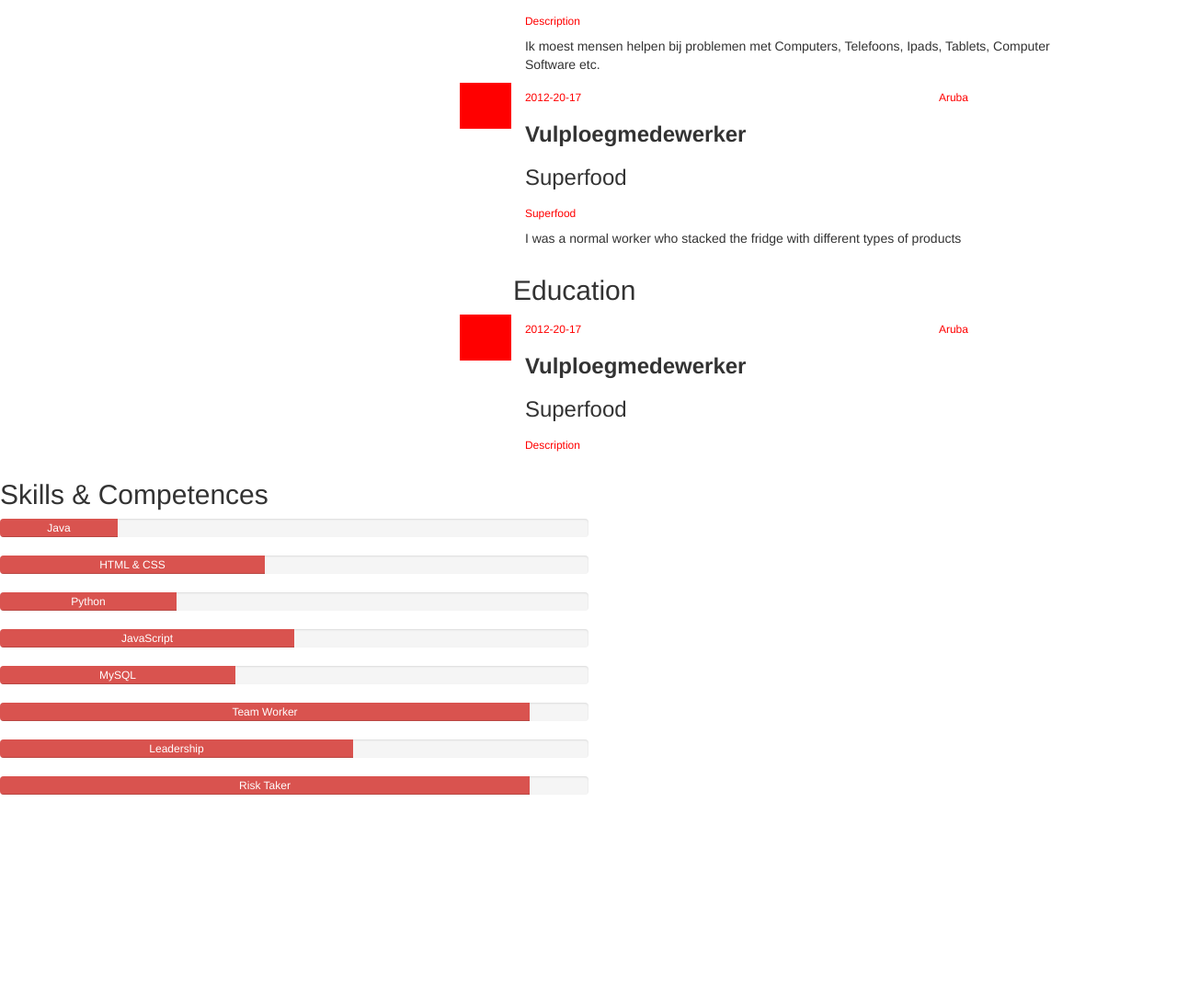
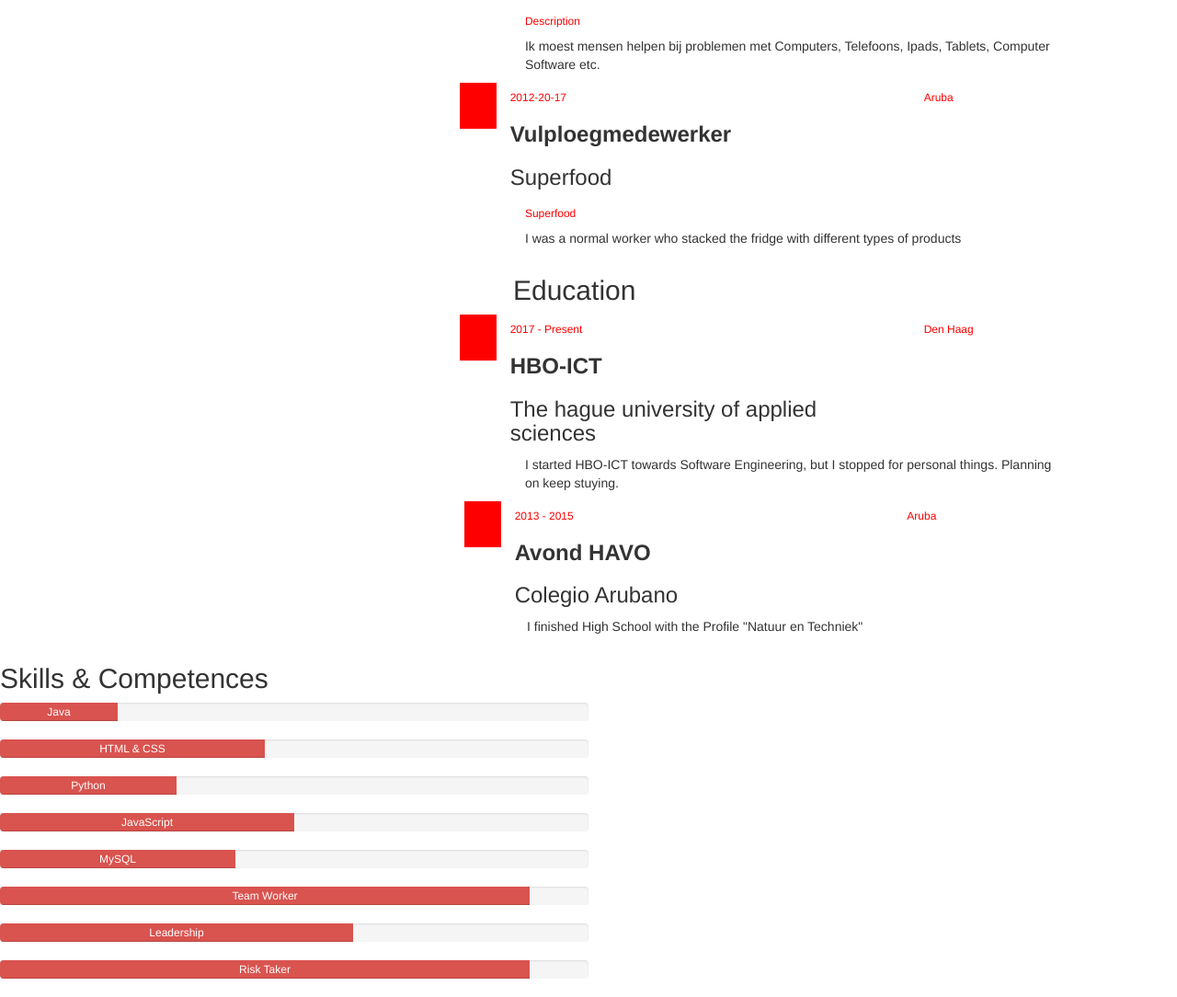
Before and after one commit to AHaayen/CV-HTML, a website: page index.html in a window 1280 px wide. Shown: the part 1118-2202 px from the top of the page at 92% size. Before the commit the page ends 2002 px from the top, so only its background shows below. Drawn offline with nearby package versions, Linux system fonts and the light colour scheme.

Commit message:
Edited code

```diff
--- a/index.html
+++ b/index.html
@@ -23,10 +23,11 @@
           <h1>Andres Haayen</h1>
           <p>
             Someone I really admire, Gary Vaynerchuk said the following:
-            <br><br>
+            <br>
+            <br>
             <i>“ It’s easy to dream about it, but much harder to execute it“. </i>
-            <br><br>
-            I’ve always had a passion for finding out how things are connected. That’s why I’m drawn towards programming
+            <br>
+            <br> I’ve always had a passion for finding out how things are connected. That’s why I’m drawn towards programming
             and making music. The concept of composition is present in both. I see them both as an art form. I put a lot
             of value in creative freedom and making an idea accessible to human kind. This could be through a song or an
             open source project. I’m a risk taker, a team player and I love new challenges. I see myself motivating other
@@ -37,7 +38,7 @@
         </section>
         <section class="col-lg-4">
 
-          <img src="img/andres.jpg"/>
+          <img src="img/andres.jpg" />
 
         </section>
 
@@ -69,7 +70,7 @@
             <!-- Row experience -->
             <section class="row">
               <!-- Header -->
-              <section style="background-color:red; height:50px" class="col-lg-1"></section>
+              <section style="background-color:red; width: 40px ;height:50px" class="col-lg-1"></section>
               <section class="col-lg-8">
                 <h4>2017 - Present</h4>
                 <h3>
@@ -96,7 +97,7 @@
             <!-- Row experience -->
             <section class="row">
               <!-- Header -->
-              <section style="background-color:red; height:50px" class="col-lg-1"></section>
+              <section style="background-color:red; width: 40px ;height:50px" class="col-lg-1"></section>
               <section class="col-lg-8">
                 <h4>2017 - Present</h4>
                 <h3>
@@ -121,7 +122,7 @@
             <!-- Row experience -->
             <section class="row">
               <!-- Header -->
-              <section style="background-color:red; height:50px" class="col-lg-1"></section>
+              <section style="background-color:red; width: 40px ;height:50px" class="col-lg-1"></section>
               <section class="col-lg-8">
                 <h4>jan 2017 - july 2017</h4>
                 <h3>
@@ -148,7 +149,7 @@
             <!-- Row experience -->
             <section class="row">
               <!-- Header -->
-              <section style="background-color:red; height:50px" class="col-lg-1"></section>
+              <section style="background-color:red; width: 40px ;height:50px" class="col-lg-1"></section>
               <section class="col-lg-8">
                 <h4>feb 2015 - dec 2015</h4>
                 <h3>
@@ -173,7 +174,7 @@
             <!-- Row experience -->
             <section class="row">
               <!-- Header -->
-              <section style="background-color:red; height:50px" class="col-lg-1"></section>
+              <section style="background-color:red; width: 40px ;height:50px" class="col-lg-1"></section>
               <section class="col-lg-8">
                 <h4>2012-20-17</h4>
                 <h3>
@@ -195,35 +196,56 @@
             </section>
           </div>
         </div>
+
         <div class="row">
           <h2 class="col-lg-offset-1">Education</h2>
           <div class="row margin-fix">
-
             <!-- Row experience -->
             <section class="row">
               <!-- Header -->
-              <section style="background-color:red; height:50px" class="col-lg-1"></section>
+              <section style="background-color:red; width: 40px ;height:50px" class="col-lg-1"></section>
               <section class="col-lg-8">
-                <h4>2012-20-17</h4>
+                <h4>2017 - Present</h4>
                 <h3>
-                  <strong>Vulploegmedewerker</strong>
+                  <strong>HBO-ICT</strong>
                 </h3>
-                <h3>Superfood</h3>
+                <h3>The hague university of applied sciences</h3>
               </section>
               <section class="col-lg-2">
-                <h4>Aruba</h4>
+                <h4>Den Haag</h4>
               </section>
             </section>
             <!-- Content -->
             <section class="row">
               <section class="col-lg-11 col-lg-offset-1">
-                <h4>Description</h4>
-                <p></p>
+                <p>I started HBO-ICT towards Software Engineering, but I stopped for personal things. Planning on keep stuying.</p>
               </section>
             </section>
           </div>
+
         </div>
 
+        <section class="row">
+          <!-- Header -->
+          <section style="background-color:red; width: 40px ;height:50px" class="col-lg-1"></section>
+          <section class="col-lg-8">
+            <h4>2013 - 2015</h4>
+            <h3>
+              <strong>Avond HAVO</strong>
+            </h3>
+            <h3>Colegio Arubano</h3>
+          </section>
+          <section class="col-lg-2">
+            <h4>Aruba</h4>
+          </section>
+        </section>
+        <!-- Content -->
+        <section class="row">
+          <section class="col-lg-11 col-lg-offset-1">
+            <p>I finished High School with the Profile "Natuur en Techniek"</p>
+          </section>
+        </section>
+        </div>
       </section>
 
 
```
